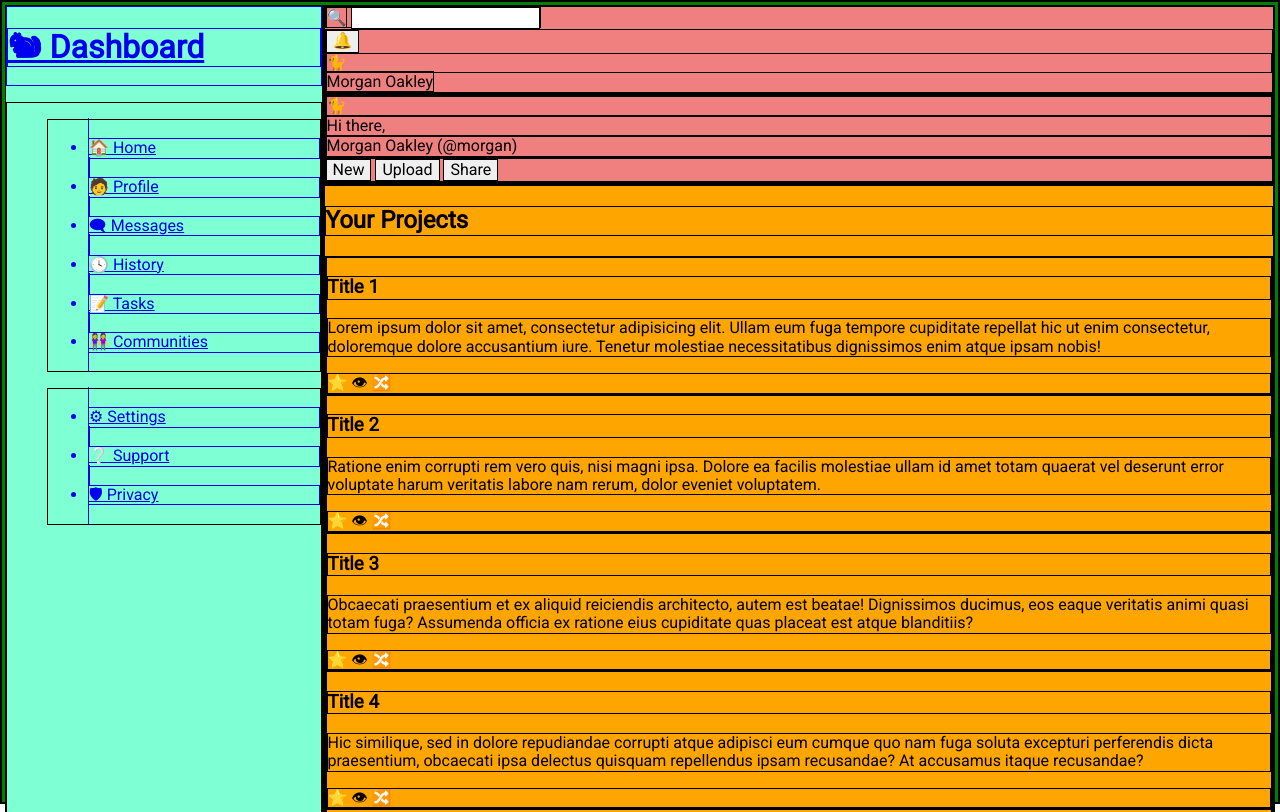
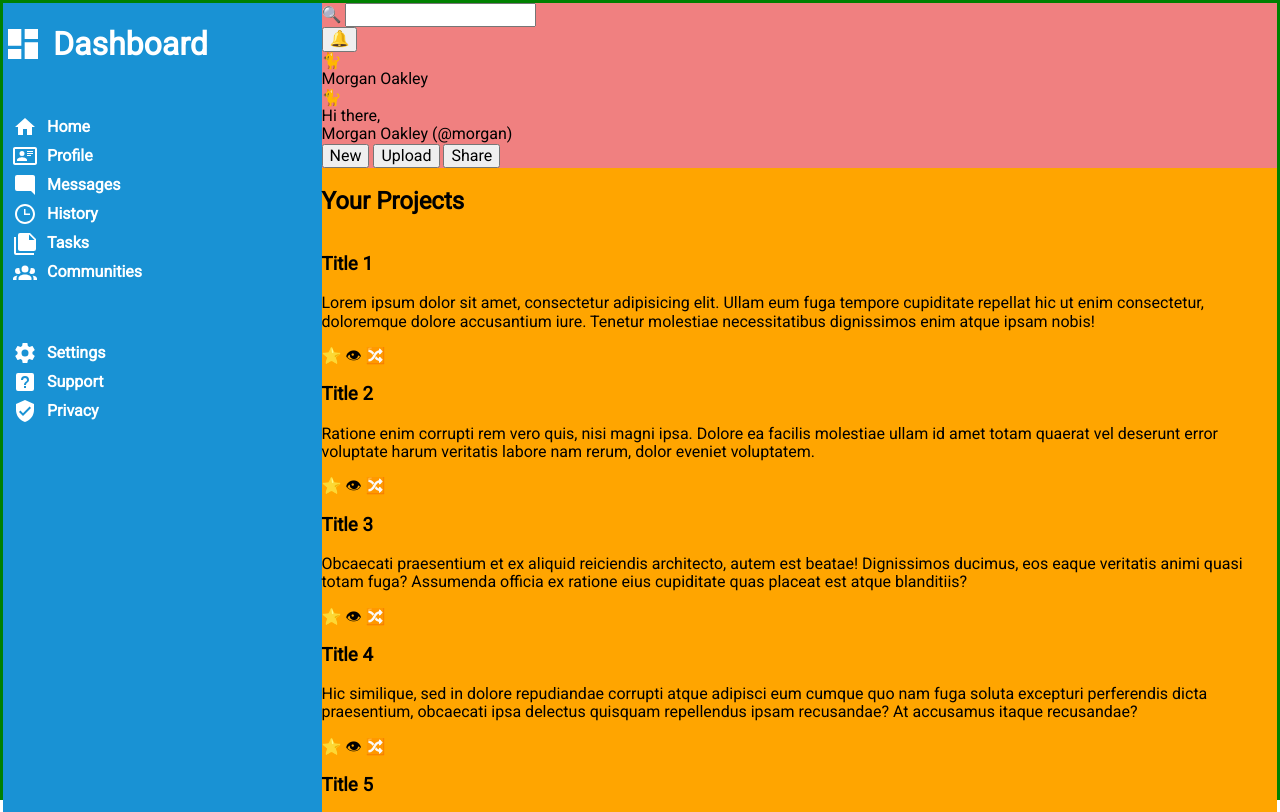
Before and after one commit to ginahend94/admin-dashboard, a plain HTML site: page index.html in a window 1280 px wide. Shown: the top 812 px of the page. Drawn offline with Linux system fonts and the light colour scheme.

Commit message:
Style navbar

```diff
--- a/index.html
+++ b/index.html
@@ -14,37 +14,87 @@
 <body>
     <div class="wrapper">
         <nav>
-            <a class="logo" href="#"><h1>🐿 Dashboard</h1></a>
+            <h1 class="logo">
+                <svg style="width:40px;height:40px" viewBox="0 0 24 24">
+                    <path fill="currentColor" d="M13,3V9H21V3M13,21H21V11H13M3,21H11V15H3M3,13H11V3H3V13Z" />
+                </svg>
+                Dashboard
+            </h1>
             <menu>
                 <ul>
                     <a href="#">
-                        <li>🏠 Home</li>
+                        <li>
+                            <svg style="width:24px;height:24px" viewBox="0 0 24 24">
+                                <path fill="currentColor" d="M10,20V14H14V20H19V12H22L12,3L2,12H5V20H10Z" />
+                            </svg>
+                            Home
+                        </li>
                     </a>
                     <a href="#">
-                        <li>🧑 Profile</li>
+                        <li>
+                            <svg style="width:24px;height:24px" viewBox="0 0 24 24">
+                                <path fill="currentColor" d="M22,3H2C0.91,3.04 0.04,3.91 0,5V19C0.04,20.09 0.91,20.96 2,21H22C23.09,20.96 23.96,20.09 24,19V5C23.96,3.91 23.09,3.04 22,3M22,19H2V5H22V19M14,17V15.75C14,14.09 10.66,13.25 9,13.25C7.34,13.25 4,14.09 4,15.75V17H14M9,7A2.5,2.5 0 0,0 6.5,9.5A2.5,2.5 0 0,0 9,12A2.5,2.5 0 0,0 11.5,9.5A2.5,2.5 0 0,0 9,7M14,7V8H20V7H14M14,9V10H20V9H14M14,11V12H18V11H14" />
+                            </svg>
+                            Profile
+                        </li>
                     </a>
                     <a href="#">
-                        <li>🗨 Messages</li>
+                        <li>
+                            <svg style="width:24px;height:24px" viewBox="0 0 24 24">
+                                <path fill="currentColor" d="M22,4C22,2.89 21.1,2 20,2H4A2,2 0 0,0 2,4V16A2,2 0 0,0 4,18H18L22,22V4Z" />
+                            </svg>
+                            Messages
+                        </li>
                     </a>
                     <a href="#">
-                        <li>🕓 History</li>
+                        <li>
+                            <svg style="width:24px;height:24px" viewBox="0 0 24 24">
+                                <path fill="currentColor" d="M12 20C16.4 20 20 16.4 20 12S16.4 4 12 4 4 7.6 4 12 7.6 20 12 20M12 2C17.5 2 22 6.5 22 12S17.5 22 12 22C6.5 22 2 17.5 2 12C2 6.5 6.5 2 12 2M17 11.5V13H11V7H12.5V11.5H17Z" />
+                            </svg>
+                            History
+                        </li>
                     </a>
                     <a href="#">
-                        <li>📝 Tasks</li>
+                        <li>
+                            <svg style="width:24px;height:24px" viewBox="0 0 24 24">
+                                <path fill="currentColor" d="M16,9H21.5L16,3.5V9M7,2H17L23,8V18A2,2 0 0,1 21,20H7C5.89,20 5,19.1 5,18V4A2,2 0 0,1 7,2M3,6V22H21V24H3A2,2 0 0,1 1,22V6H3Z" />
+                            </svg>
+                            Tasks
+                        </li>
                     </a>
                     <a href="#">
-                        <li>👭 Communities</li>
+                        <li>
+                            <svg style="width:24px;height:24px" viewBox="0 0 24 24">
+                                <path fill="currentColor" d="M12,5.5A3.5,3.5 0 0,1 15.5,9A3.5,3.5 0 0,1 12,12.5A3.5,3.5 0 0,1 8.5,9A3.5,3.5 0 0,1 12,5.5M5,8C5.56,8 6.08,8.15 6.53,8.42C6.38,9.85 6.8,11.27 7.66,12.38C7.16,13.34 6.16,14 5,14A3,3 0 0,1 2,11A3,3 0 0,1 5,8M19,8A3,3 0 0,1 22,11A3,3 0 0,1 19,14C17.84,14 16.84,13.34 16.34,12.38C17.2,11.27 17.62,9.85 17.47,8.42C17.92,8.15 18.44,8 19,8M5.5,18.25C5.5,16.18 8.41,14.5 12,14.5C15.59,14.5 18.5,16.18 18.5,18.25V20H5.5V18.25M0,20V18.5C0,17.11 1.89,15.94 4.45,15.6C3.86,16.28 3.5,17.22 3.5,18.25V20H0M24,20H20.5V18.25C20.5,17.22 20.14,16.28 19.55,15.6C22.11,15.94 24,17.11 24,18.5V20Z" />
+                            </svg>
+                            Communities
+                        </li>
                     </a>
                 </ul>
                 <ul>
                     <a href="#">
-                        <li>⚙ Settings</li>
+                        <li>
+                            <svg style="width:24px;height:24px" viewBox="0 0 24 24">
+                                <path fill="currentColor" d="M12,15.5A3.5,3.5 0 0,1 8.5,12A3.5,3.5 0 0,1 12,8.5A3.5,3.5 0 0,1 15.5,12A3.5,3.5 0 0,1 12,15.5M19.43,12.97C19.47,12.65 19.5,12.33 19.5,12C19.5,11.67 19.47,11.34 19.43,11L21.54,9.37C21.73,9.22 21.78,8.95 21.66,8.73L19.66,5.27C19.54,5.05 19.27,4.96 19.05,5.05L16.56,6.05C16.04,5.66 15.5,5.32 14.87,5.07L14.5,2.42C14.46,2.18 14.25,2 14,2H10C9.75,2 9.54,2.18 9.5,2.42L9.13,5.07C8.5,5.32 7.96,5.66 7.44,6.05L4.95,5.05C4.73,4.96 4.46,5.05 4.34,5.27L2.34,8.73C2.21,8.95 2.27,9.22 2.46,9.37L4.57,11C4.53,11.34 4.5,11.67 4.5,12C4.5,12.33 4.53,12.65 4.57,12.97L2.46,14.63C2.27,14.78 2.21,15.05 2.34,15.27L4.34,18.73C4.46,18.95 4.73,19.03 4.95,18.95L7.44,17.94C7.96,18.34 8.5,18.68 9.13,18.93L9.5,21.58C9.54,21.82 9.75,22 10,22H14C14.25,22 14.46,21.82 14.5,21.58L14.87,18.93C15.5,18.67 16.04,18.34 16.56,17.94L19.05,18.95C19.27,19.03 19.54,18.95 19.66,18.73L21.66,15.27C21.78,15.05 21.73,14.78 21.54,14.63L19.43,12.97Z" />
+                            </svg>
+                            Settings
+                        </li>
                     </a>
                     <a href="#">
-                        <li>❔ Support</li>
+                        <li>
+                            <svg style="width:24px;height:24px" viewBox="0 0 24 24">
+                                <path fill="currentColor" d="M11,18H13V16H11V18M12,6A4,4 0 0,0 8,10H10A2,2 0 0,1 12,8A2,2 0 0,1 14,10C14,12 11,11.75 11,15H13C13,12.75 16,12.5 16,10A4,4 0 0,0 12,6M5,3H19A2,2 0 0,1 21,5V19A2,2 0 0,1 19,21H5A2,2 0 0,1 3,19V5A2,2 0 0,1 5,3Z" />
+                            </svg>
+                            Support
+                        </li>
                     </a>
                     <a href="#">
-                        <li>🛡 Privacy</li>
+                        <li>
+                            <svg style="width:24px;height:24px" viewBox="0 0 24 24">
+                                <path fill="currentColor" d="M10,17L6,13L7.41,11.59L10,14.17L16.59,7.58L18,9M12,1L3,5V11C3,16.55 6.84,21.74 12,23C17.16,21.74 21,16.55 21,11V5L12,1Z" />
+                            </svg>
+                            Privacy
+                        </li>
                     </a>
                 </ul>
             </menu>
--- a/style.css
+++ b/style.css
@@ -8,7 +8,6 @@
 
 * {
     box-sizing: border-box;
-    border:solid 1px;
 }
 
 .wrapper {
@@ -26,7 +25,40 @@ nav {
     grid-area: nav;
     display: grid;
     grid-template-rows: 5rem;
-    background-color: aquamarine;
+    background-color: var(--blue);
+    color:white;
+    font-weight: bold;
+}
+
+nav a {
+    color:white;
+    width: min-content;
+    text-decoration: none;
+}
+
+nav a:hover {
+    opacity:.8;
+}
+
+menu {
+    display: grid;
+    gap:25px;
+    grid-template-rows: repeat(2, min-content);
+    padding: 0;
+}
+menu ul {
+    display: grid;
+    gap:5px;
+    padding: 0;
+}
+li, .logo {
+    display: grid;
+    grid-template-columns: repeat(2, min-content);
+    gap: 10px;
+    align-items: center;
+}
+li {
+    margin-left: 10px;
 }
 
 header {
```
